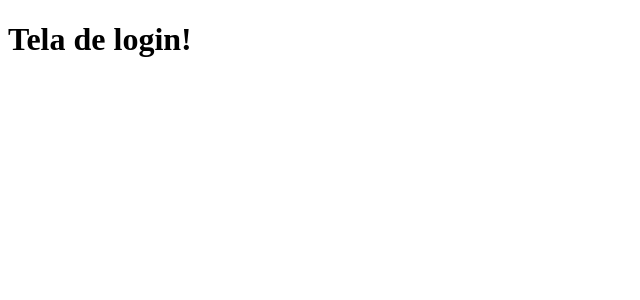
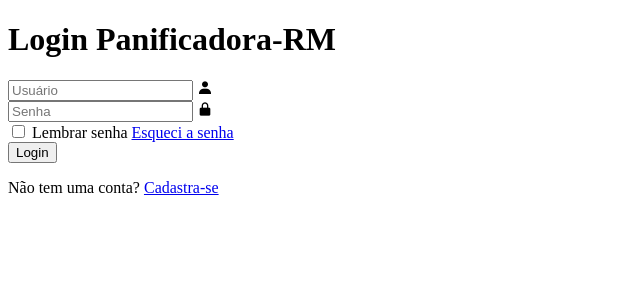
Before and after one commit to AraujoJs/PanificadoraRM, a Flask app: page /auth/login in a window 1280 px wide. Shown: the top 300 px of the page, without its empty margins (0-640 px from the left). Run offline with Flask 3, Linux system fonts and the light colour scheme.

Commit message:
Update login.html

```diff
--- a/app/auth/templates/auth/login.html
+++ b/app/auth/templates/auth/login.html
@@ -1,10 +1,42 @@
 <!DOCTYPE html>
-<html lang="en">
+<html lang="pt-br">
 <head>
     <meta charset="UTF-8">
-    <title>Login</title>
+    <meta name="viewport" content="width=device-width, initial-scale=1.0">
+    <link href='https://unpkg.com/boxicons@2.1.4/css/boxicons.min.css'rel='stylesheet'>
+    <link rel="stylesheet" href="index.styles.css">
+    <title>Panificadora-RM</title>
 </head>
 <body>
-    <h1>Tela de login!</h1>
+    <main class="container">
+        <form>
+            <h1>Login Panificadora-RM</h1>
+            <div class="input-box">
+                <input placeholder="Usuário" type="email">
+                <i class="bx bxs-user"></i>
+            </div>
+
+            <div class="input-box">
+                <input placeholder="Senha" type="password">
+                <i class="bx bxs-lock-alt"></i>
+            </div>
+
+            <div class="remember-forgot">
+                <label>
+                <input type="checkbox">
+                Lembrar senha
+                </label>
+                <a href="#">Esqueci a senha</a>
+            </div>
+
+            <button type="submit" class="Login">Login</button>
+
+            <div class="register-link">
+                <p>Não tem uma conta? <a href="#">Cadastra-se</a></p>
+            </div>
+        </form>
+    </main>
+
 </body>
+
 </html>
```
